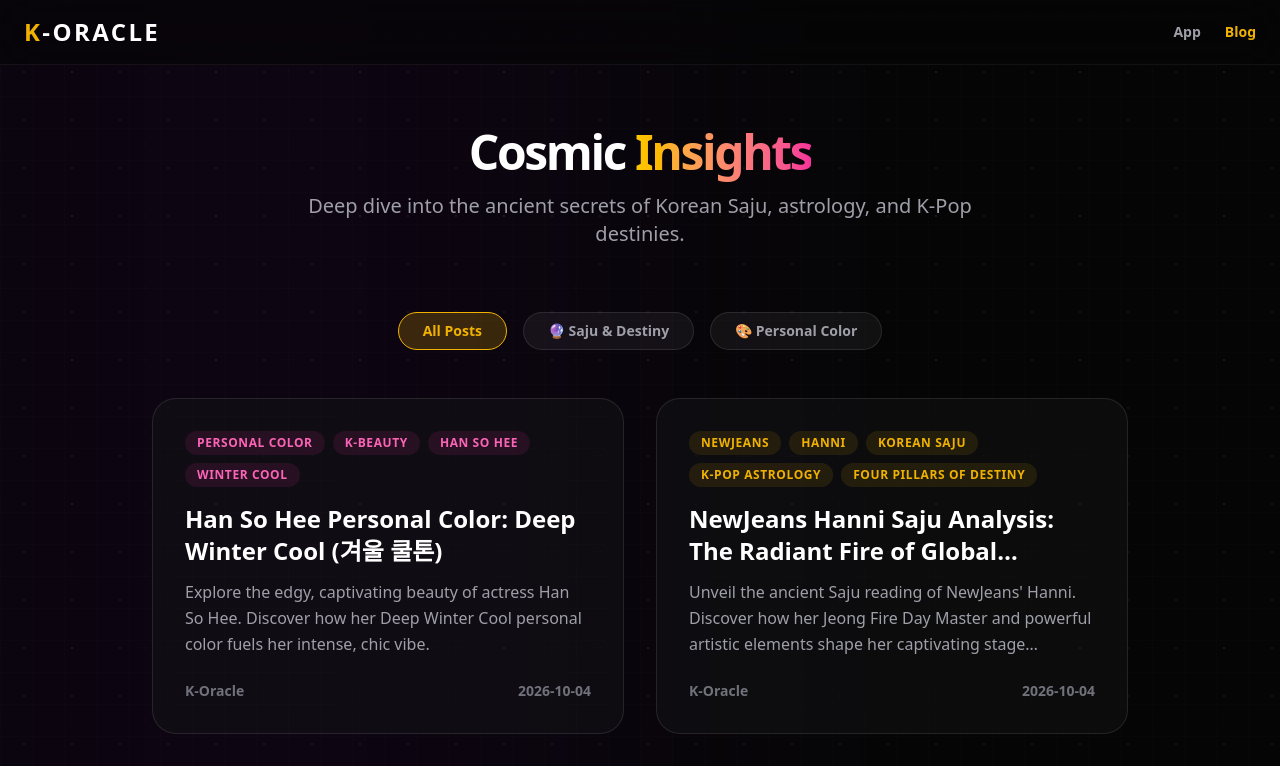
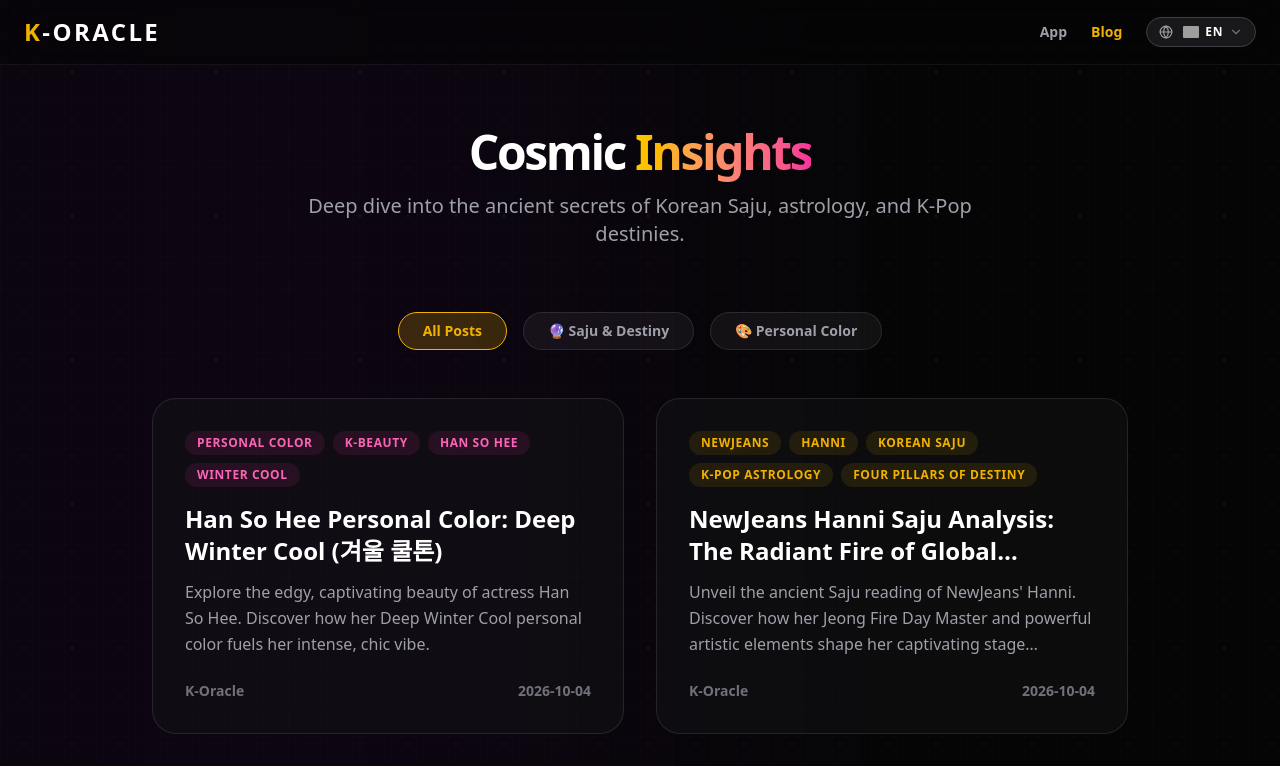
Before and after one commit to cwjung77-glitch/K-oracle, a Next.js app: page /blog in a window 1280 px wide. Shown: the top 766 px of the page. Built offline with nearby package versions, Linux system fonts and the light colour scheme; grey boxes are pictures that could not be loaded.

Commit message:
feat: add global language dropdown navbar to blog pages

```diff
--- a/src/app/blog/[slug]/page.js
+++ b/src/app/blog/[slug]/page.js
@@ -5,6 +5,7 @@ import ReactMarkdown from 'react-markdown';
 import remarkGfm from 'remark-gfm';
 import Link from 'next/link';
 import BlogEngagement from '@/components/features/BlogEngagement';
+import BlogNavbar from '@/components/features/BlogNavbar';
 import { ArrowLeft } from 'lucide-react';
 
 export async function generateStaticParams() {
@@ -123,17 +124,7 @@ export default async function BlogPost({ params }) {
       {/* Grid Texture Overlay */}
       <div className="absolute inset-0 bg-[linear-gradient(to_right,#ffffff02_1px,transparent_1px),linear-gradient(to_bottom,#ffffff02_1px,transparent_1px)] bg-[size:32px_32px] pointer-events-none" />
 
-      <nav className="fixed w-full top-0 z-50 border-b border-white/5 bg-[#050505]/60 backdrop-blur-xl">
-        <div className="max-w-7xl mx-auto px-6 h-16 flex items-center justify-between">
-          <Link href="/" className="text-xl md:text-2xl font-black tracking-widest cursor-pointer whitespace-nowrap">
-            <span className="text-yellow-500">K</span>-ORACLE
-          </Link>
-          <div className="flex items-center gap-6 text-sm font-bold">
-            <Link href="/" className="text-zinc-400 hover:text-white transition-colors">App</Link>
-            <Link href="/blog" className="text-yellow-500">Blog</Link>
-          </div>
-        </div>
-      </nav>
+      <BlogNavbar />
 
       <main className="max-w-3xl mx-auto px-6 pt-32 relative z-10">
         <Link href="/blog" className="inline-flex items-center gap-2 text-zinc-400 hover:text-yellow-500 transition-colors mb-12 font-bold text-sm">
--- a/src/app/blog/page.js
+++ b/src/app/blog/page.js
@@ -4,6 +4,7 @@ import matter from 'gray-matter';
 import Link from 'next/link';
 
 import BlogFilter from '@/components/features/BlogFilter';
+import BlogNavbar from '@/components/features/BlogNavbar';
 
 // SEO Metadata for the main blog page
 export const metadata = {
@@ -50,17 +51,7 @@ export default function BlogIndex() {
       <div className="absolute inset-0 bg-[linear-gradient(to_right,#ffffff02_1px,transparent_1px),linear-gradient(to_bottom,#ffffff02_1px,transparent_1px)] bg-[size:32px_32px] pointer-events-none" />
 
       {/* Navbar */}
-      <nav className="fixed w-full top-0 z-50 border-b border-white/5 bg-[#050505]/60 backdrop-blur-xl">
-        <div className="max-w-7xl mx-auto px-6 h-16 flex items-center justify-between">
-          <Link href="/" className="text-xl md:text-2xl font-black tracking-widest cursor-pointer whitespace-nowrap">
-            <span className="text-yellow-500">K</span>-ORACLE
-          </Link>
-          <div className="flex items-center gap-6 text-sm font-bold">
-            <Link href="/" className="text-zinc-400 hover:text-white transition-colors">App</Link>
-            <Link href="/blog" className="text-yellow-500">Blog</Link>
-          </div>
-        </div>
-      </nav>
+      <BlogNavbar />
 
       <main className="max-w-5xl mx-auto px-6 pt-32 relative z-10">
         <div className="text-center mb-16">
--- /dev/null
+++ b/src/components/features/BlogNavbar.jsx
@@ -0,0 +1,60 @@
+'use client';
+
+import { useState, useEffect } from 'react';
+import Link from 'next/link';
+import { usePathname, useRouter } from 'next/navigation';
+import LanguageSwitcher from '@/components/ui/LanguageSwitcher';
+
+export default function BlogNavbar() {
+  const [lang, setLang] = useState('en');
+  const [mounted, setMounted] = useState(false);
+  const pathname = usePathname();
+  const router = useRouter();
+
+  useEffect(() => {
+    setMounted(true);
+    const saved = localStorage.getItem('kOracleLang');
+    if (saved) setLang(saved);
+  }, []);
+
+  const handleLangChange = (newLang) => {
+    setLang(newLang);
+    localStorage.setItem('kOracleLang', newLang);
+
+    // If we are on a specific post, redirect to the new language slug
+    if (pathname && pathname.startsWith('/blog/') && pathname !== '/blog') {
+      const slug = pathname.replace('/blog/', '');
+      // Extract base slug (remove existing lang suffix if present)
+      const match = slug.match(/(.+)-(en|es|th|id|ja|de|it|pt|pl|ru|vi|fr)$/);
+      const baseSlug = match ? match[1] : slug;
+
+      // Navigate to the localized slug. The BlogFilter logic ensures it falls back gracefully if it doesn't exist,
+      // but the server route /blog/[slug] will return a 404 if the markdown file doesn't exist!
+      // Wait, if we redirect them to /blog/slug-es and it doesn't exist, they will get a 404.
+      // So actually, changing language on a post SHOULD redirect them to the index page /blog so they can see what's available!
+      // OR we can just reload the index. Let's redirect to /blog.
+      router.push('/blog');
+      return;
+    }
+
+    // If on the blog index, just reload to let BlogFilter pick up the new language
+    window.location.reload();
+  };
+
+  return (
+    <nav className="fixed w-full top-0 z-50 border-b border-white/5 bg-[#050505]/60 backdrop-blur-xl">
+      <div className="max-w-7xl mx-auto px-6 h-16 flex items-center justify-between">
+        <Link href="/" className="text-xl md:text-2xl font-black tracking-widest cursor-pointer whitespace-nowrap">
+          <span className="text-yellow-500">K</span>-ORACLE
+        </Link>
+        <div className="flex items-center gap-4 md:gap-6 text-sm font-bold">
+          <Link href="/" className="text-zinc-400 hover:text-white transition-colors hidden sm:block">App</Link>
+          <Link href="/blog" className="text-yellow-500">Blog</Link>
+          {mounted && (
+            <LanguageSwitcher lang={lang} setLang={handleLangChange} showKo={false} />
+          )}
+        </div>
+      </div>
+    </nav>
+  );
+}
```
